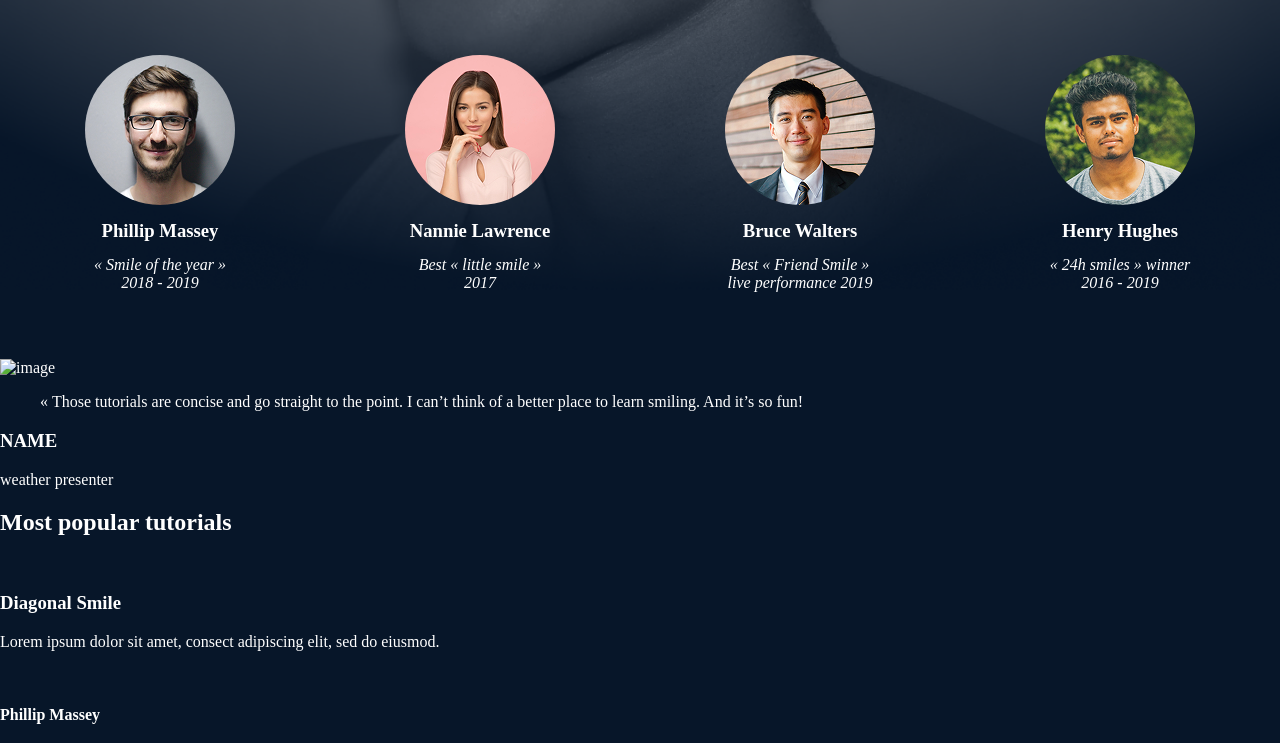
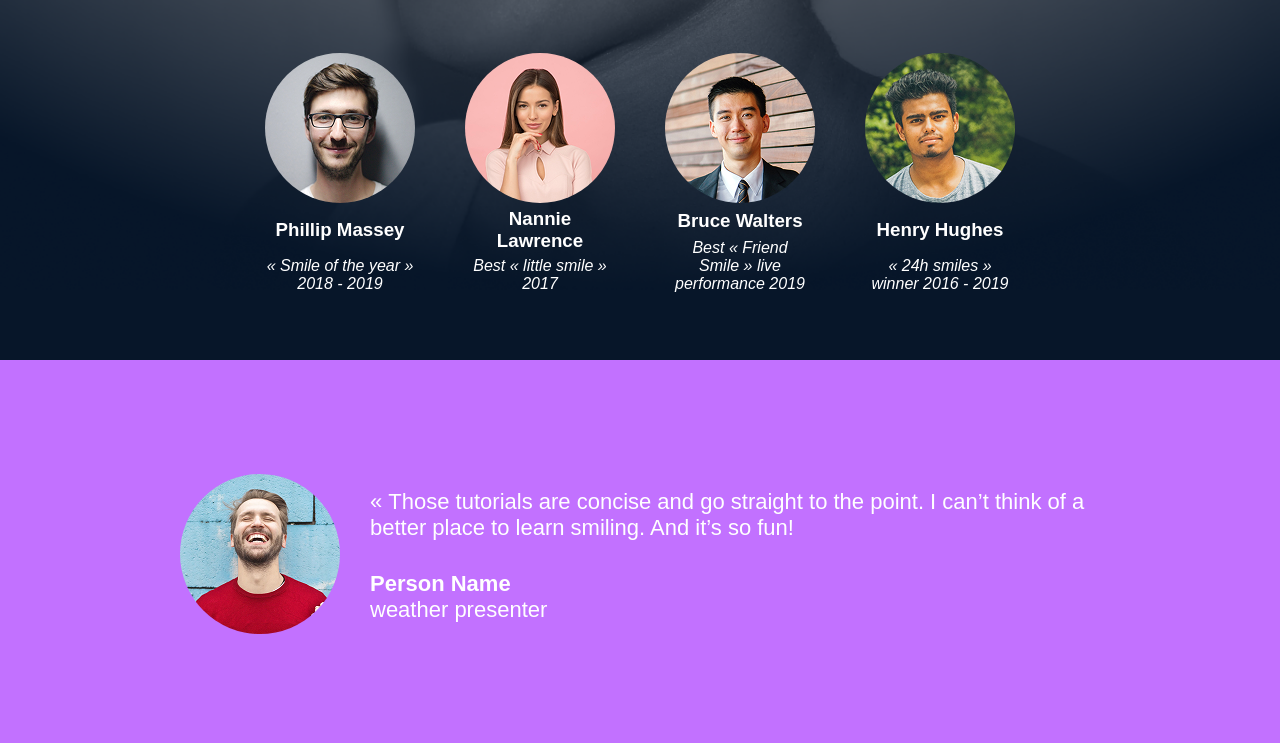
Before and after one commit to anasamellahe/alx_html_css, a plain HTML site: page css_advanced/index.html in a window 1280 px wide. Shown: the part 590-1333 px from the top of the page. Drawn offline with Linux system fonts and the light colour scheme.

Commit message:
3. Quotes

```diff
--- a/css_advanced/index.html
+++ b/css_advanced/index.html
@@ -54,13 +54,13 @@
                 </div>
             </div>
         </section>
-        <section>
+        <section id="quote">
             <div>
-                <img src="./images/Bitmap.png" alt="image">
+                <img src="./images/5.png" alt="image">
             </div>
             <div>
                 <blockquote>« Those tutorials are concise and go straight to the point. I can’t think of a better place to learn smiling. And it’s so fun!</blockquote>
-                <h3>NAME</h3>
+                <h3>Person Name</h3>
                 <P>weather presenter</P>
             </div>
         </section>
--- a/css_advanced/styles.css
+++ b/css_advanced/styles.css
@@ -11,11 +11,17 @@
 
 
 
-
 body
 {
 
-    background: url('images/background.png') no-repeat;
+
+    background: url('images/background.png') no-repeat center top, var(--background-color);
+    background-size: contain;
+    font-family: var(--main-font);
+    color: var(--main-color);
+    margin: 0;
+
+    /* background: url('images/background.png') no-repeat;
     background-size: contain;
     font-family: var(--main-font);
     color: var(--main-color);
@@ -23,7 +29,7 @@ body
 
     font-family: 'source sans pro';
     background-color: var(--background-color);
-    color: var(--main-color);
+    color: var(--main-color); */
 }
 
 
@@ -32,12 +38,13 @@ header nav
     display: flex;
     padding: 10px 0px;
     justify-content: space-around;
+    flex-wrap: wrap;
 }
 
 header  img
 {
-    width:  167.02px;
-    height: 29.46px;
+    min-width:  167.02px;
+    min-height: 29.46px;
     margin: auto;
 }
 
@@ -65,7 +72,7 @@ header  a{
 {
     /* border: 1px solid red; */
     background: transparent;
-    height: 900px;
+    min-height: 900px;
     display: flex;
     flex-direction: column;
     justify-content: space-around;
@@ -126,9 +133,10 @@ h1{
 {
 
     display: flex;
-    justify-content: space-around;
+    justify-content: center;
     width: 100%;
     flex-wrap: wrap;
+    gap: 50px;
 }
 .pro
 {
@@ -136,7 +144,7 @@ h1{
     display: flex;
     flex-direction: column;
     width: 150px;
-    height: 237px;
+    min-height: 237px;
     overflow: hidden;
     justify-content: space-between;
     gap: 5px;
@@ -158,3 +166,43 @@ h1{
     font-style: italic;
     text-align: center;
 }
+
+
+#quote
+{
+    display: flex;
+    align-items: center;
+    min-height: 392px;
+    background-color: #C271FF;
+    justify-content: center;
+    gap: 30px;
+    flex-wrap: wrap;
+}
+#quote  img{
+    border-radius: 90px;
+    width: 160px;
+    height: 160px;
+}
+
+#quote :nth-child(2)
+{
+    display: flex;
+    flex-direction: column;
+    width: 730px;
+    max-width: 100%;
+
+}
+
+#quote blockquote
+{
+    margin: 0;
+    font-size: 22px;
+    font-family: var(--main-font);
+    margin-bottom: 30px;
+}
+#quote h3 , #quote p{
+    margin: 0;
+    padding: 0;
+    font-family: var(--main-font);
+    font-size: 22px;
+}
```
Also changed, not shown: css_advanced/images/5.png (added).
